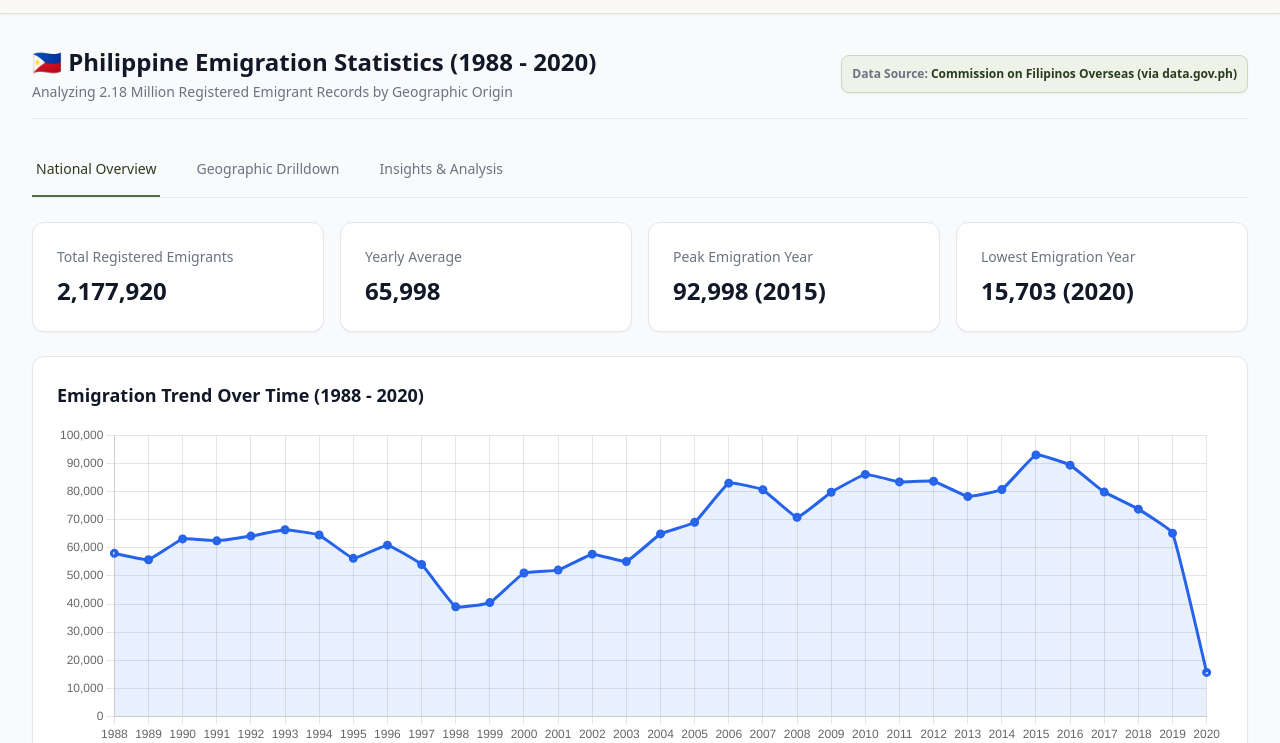
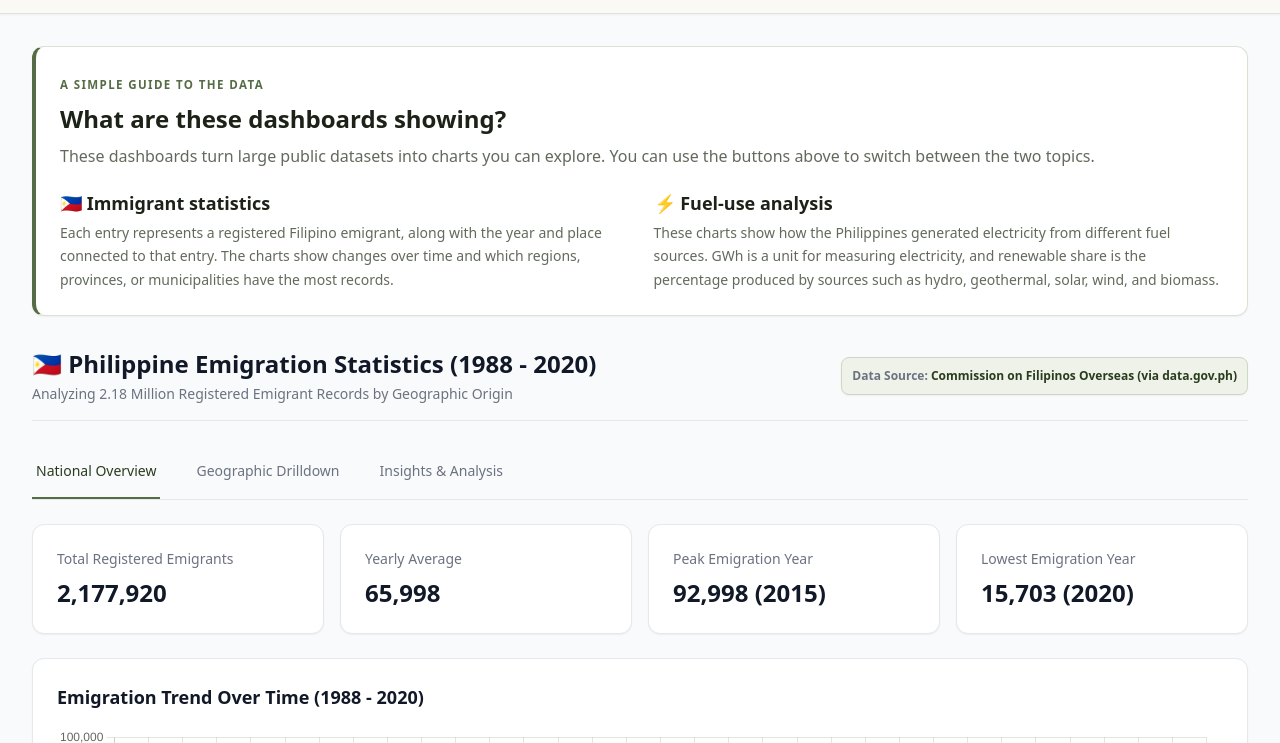
Before and after one commit to Kareyul/Kareyul, a website: page Website for data analysis/public/index.html in a window 1280 px wide. Shown: the part 57-800 px from the top of the page. Drawn offline with nearby package versions, Linux system fonts and the light colour scheme; no server answers.

Commit message:
Add dashboard data guide

```diff
--- a/Website for data analysis/public/index.html
+++ b/Website for data analysis/public/index.html
@@ -20,6 +20,10 @@
         .focus\:ring-blue-500:focus { --tw-ring-color: #566c46 !important; }
         .focus\:border-blue-500:focus { border-color: #566c46 !important; }
         .text-green-600 { color: #566c46 !important; }
+        .data-guide { background: #ffffff; border: 1px solid #d9e2d2; border-left: 4px solid #566c46; }
+        .data-guide-label { color: #566c46; font-size: 0.72rem; font-weight: 700; letter-spacing: 0.12em; text-transform: uppercase; }
+        .data-guide p { color: #626a5c; line-height: 1.65; }
+        .data-guide h2, .data-guide h3 { color: #1c2217; }
     </style>
 </head>
 <body class="bg-gray-50 text-gray-800 font-sans min-h-screen">
@@ -40,6 +44,22 @@
 
     <!-- Main Container -->
     <main class="max-w-7xl mx-auto px-4 py-8 sm:px-6 lg:px-8">
+
+        <section class="data-guide rounded-xl shadow-sm p-6 mb-8" aria-labelledby="data-guide-title">
+            <span class="data-guide-label">A simple guide to the data</span>
+            <h2 id="data-guide-title" class="text-2xl font-bold mt-2 mb-2">What are these dashboards showing?</h2>
+            <p class="mb-5">These dashboards turn large public datasets into charts you can explore. You can use the buttons above to switch between the two topics.</p>
+            <div class="grid grid-cols-1 md:grid-cols-2 gap-6">
+                <div>
+                    <h3 class="text-lg font-bold mb-1">🇵🇭 Immigrant statistics</h3>
+                    <p class="text-sm">Each entry represents a registered Filipino emigrant, along with the year and place connected to that entry. The charts show changes over time and which regions, provinces, or municipalities have the most records.</p>
+                </div>
+                <div>
+                    <h3 class="text-lg font-bold mb-1">⚡ Fuel-use analysis</h3>
+                    <p class="text-sm">These charts show how the Philippines generated electricity from different fuel sources. GWh is a unit for measuring electricity, and renewable share is the percentage produced by sources such as hydro, geothermal, solar, wind, and biomass.</p>
+                </div>
+            </div>
+        </section>
 
         <!-- ================= EMIGRANT ANALYSIS ================= -->
         <section id="page-dashboard" class="hidden space-y-6">
```
